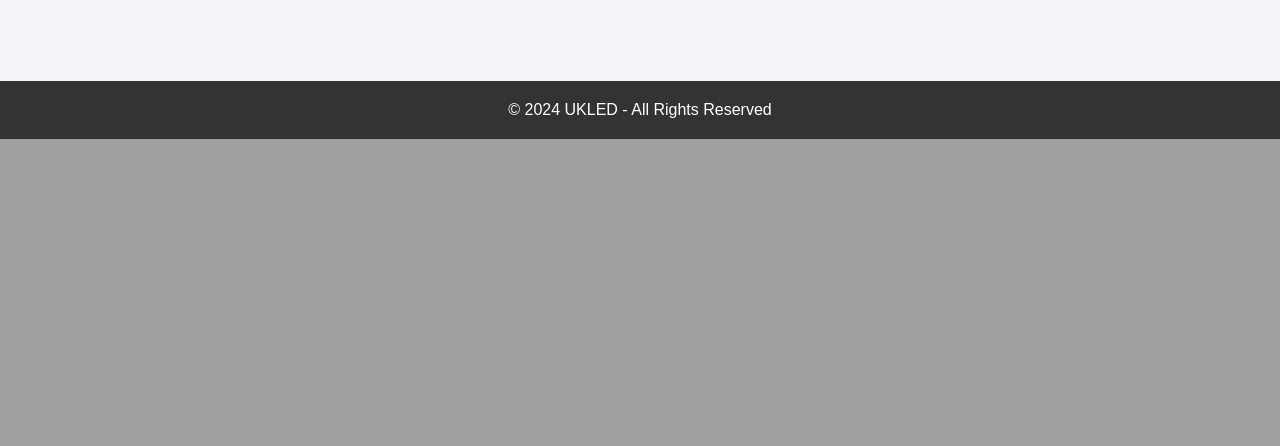
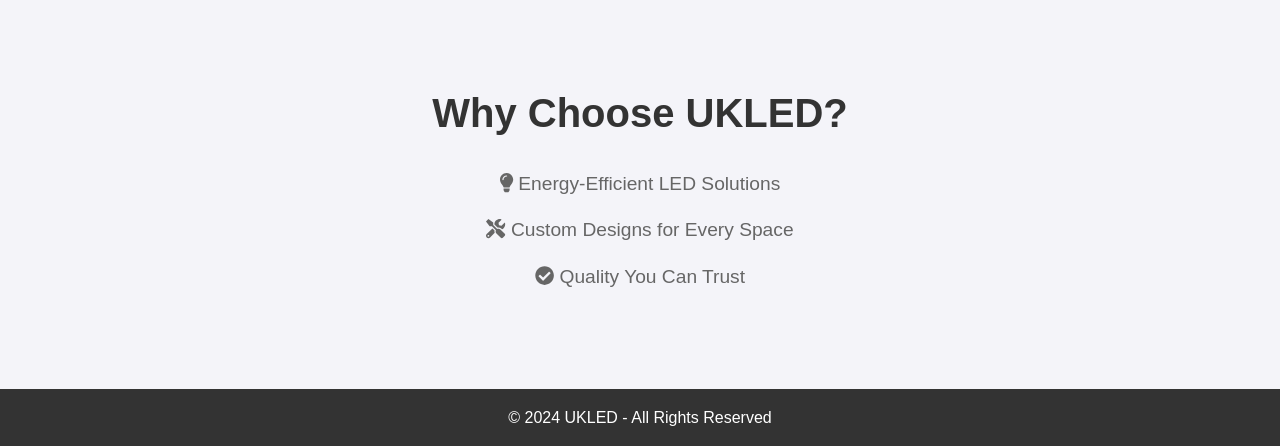
Before and after one commit to Colin101-design/Ukled, a Flask app: page / in a window 1280 px wide. Shown: the part 1011-1457 px from the top of the page. Before the commit the page ends 1150 px from the top, so only its background shows below. Run offline with Flask 3, Linux system fonts and the light colour scheme.

Commit message:
Update index.html

```diff
--- a/templates/index.html
+++ b/templates/index.html
@@ -8,6 +8,7 @@
 </head>
 <body>
     <header>
+        <img src="{{ url_for('static', filename='logo.png') }}" alt="UKLED Logo" class="logo">
         <nav>
             <ul>
                 <li><a href="{{ url_for('homepage') }}">Home</a></li>
@@ -28,9 +29,9 @@
         <section class="features">
             <h2>Why Choose UKLED?</h2>
             <ul>
-                <li>Energy-Efficient LED Solutions</li>
-                <li>Custom Designs for Every Space</li>
-                <li>Quality You Can Trust</li>
+                <li><i class="fas fa-lightbulb"></i> Energy-Efficient LED Solutions</li>
+                <li><i class="fas fa-tools"></i> Custom Designs for Every Space</li>
+                <li><i class="fas fa-check-circle"></i> Quality You Can Trust</li>
             </ul>
         </section>
     </main>
@@ -38,5 +39,7 @@
     <footer>
         <p>&copy; 2024 UKLED - All Rights Reserved</p>
     </footer>
+
+    <script src="https://cdnjs.cloudflare.com/ajax/libs/font-awesome/5.15.4/js/all.min.js"></script>
 </body>
 </html>
```
